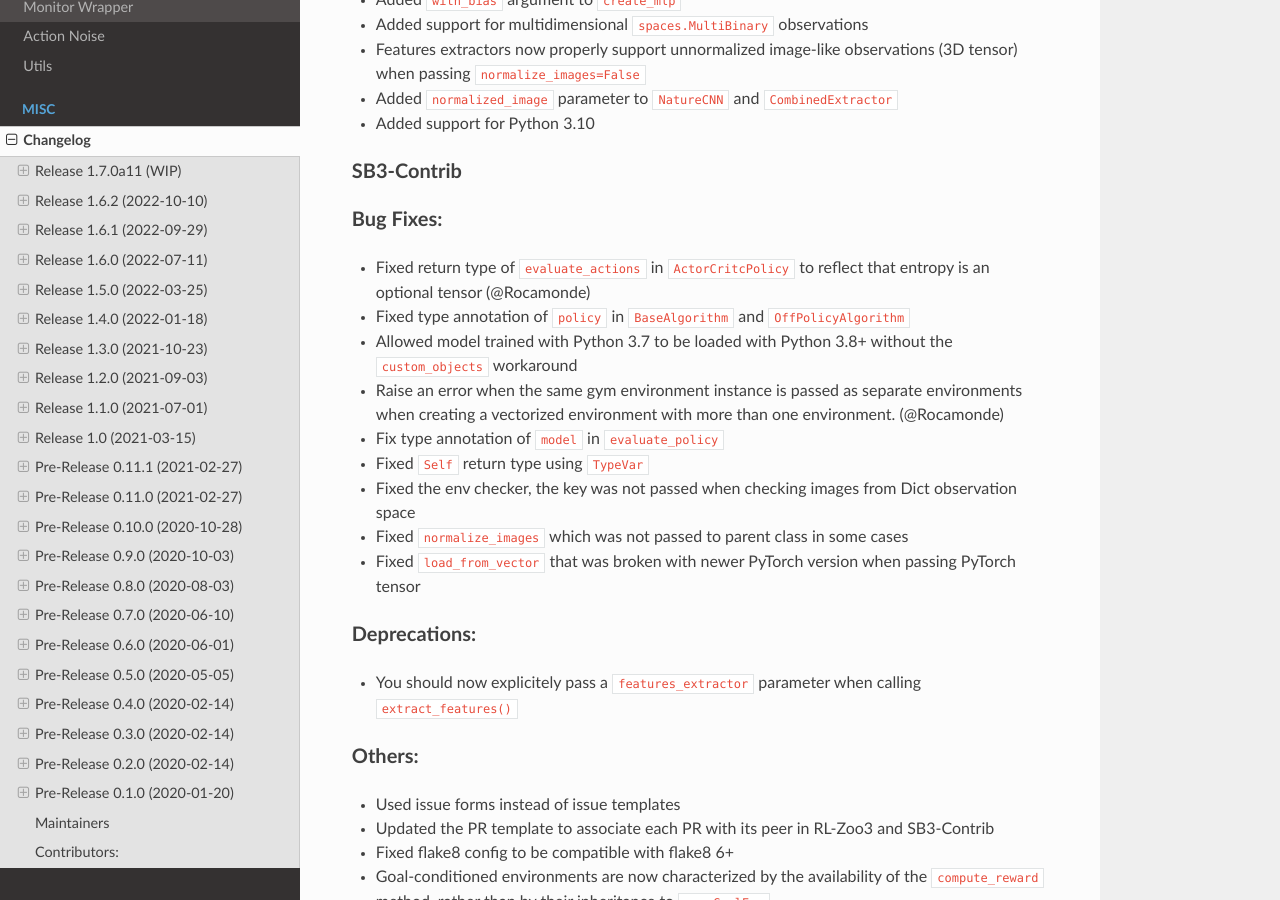
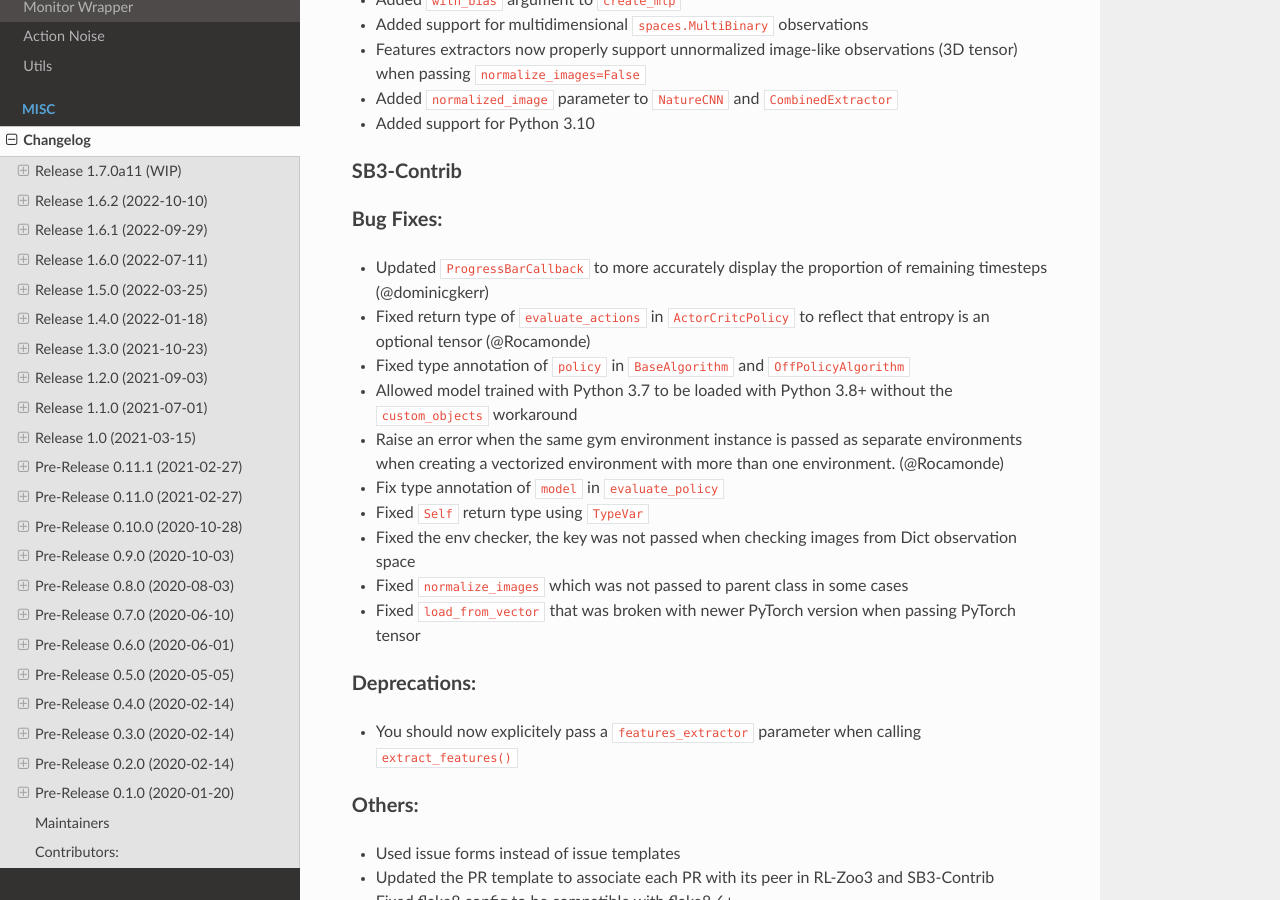
Before and after one commit to DLR-RM/stable-baselines3, a Sphinx documentation site: the page built from docs/misc/changelog.rst, in a window 1280 px wide and 900 px high, scrolled down 688 px. Built offline with Sphinx 7.4.7 and the Read the Docs theme 2.0.0, drawn with Linux system fonts in a browser that asks for light colours; pages that are not in the unit, such as notebooks, are missing from menus; some of the changed text lies outside the part shown.

Commit message:
Added description of PR #1260. Fixed formatting typo

```diff
--- a/docs/misc/changelog.rst
+++ b/docs/misc/changelog.rst
@@ -39,6 +39,7 @@ SB3-Contrib
 
 Bug Fixes:
 ^^^^^^^^^^
+- Updated ``ProgressBarCallback`` to more accurately display the proportion of remaining timesteps (@dominicgkerr)
 - Fixed return type of ``evaluate_actions`` in ``ActorCritcPolicy`` to reflect that entropy is an optional tensor (@Rocamonde)
 - Fixed type annotation of ``policy`` in ``BaseAlgorithm`` and ``OffPolicyAlgorithm``
 - Allowed model trained with Python 3.7 to be loaded with Python 3.8+ without the ``custom_objects`` workaround
@@ -161,7 +162,7 @@ Others:
 ^^^^^^^
 - Fixed ``DictReplayBuffer.next_observations`` typing (@qgallouedec)
 - Added support for ``device="auto"`` in buffers and made it default (@qgallouedec)
-- Updated ``ResultsWriter` (used internally by ``Monitor`` wrapper) to automatically create missing directories when ``filename`` is a path (@dominicgkerr)
+- Updated ``ResultsWriter`` (used internally by ``Monitor`` wrapper) to automatically create missing directories when ``filename`` is a path (@dominicgkerr)
 
 Documentation:
 ^^^^^^^^^^^^^^
```
